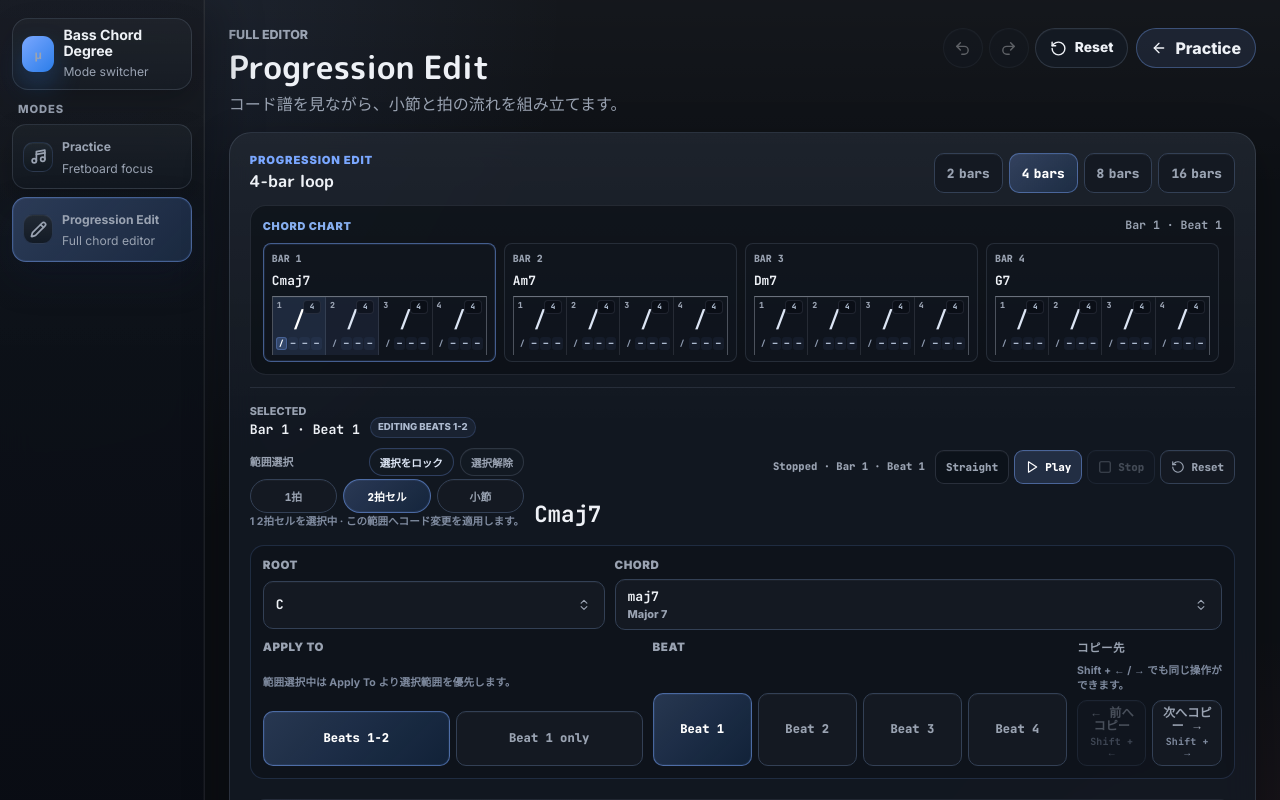
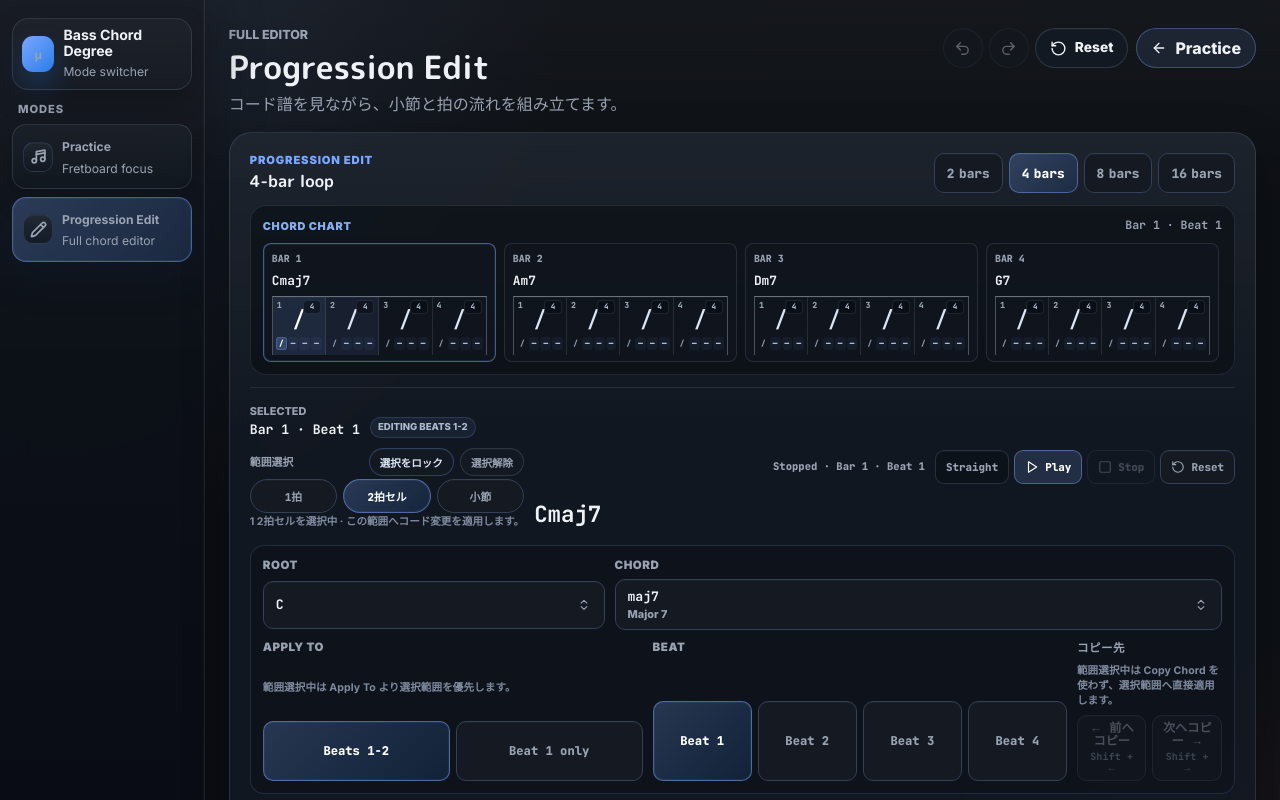
Before and after one commit to muu-ima/muu-fret-degree, a Next.js app: page /progression in a window 1280 px wide. Shown: the top 800 px of the page. Built offline with nearby package versions, Linux system fonts and the light colour scheme.

Commit message:
Limit progression chord copy to single selection

```diff
--- a/app/components/progression/editor/ProgressionHarmonyEditor.tsx
+++ b/app/components/progression/editor/ProgressionHarmonyEditor.tsx
@@ -38,6 +38,8 @@ export function ProgressionHarmonyEditor({
   roots,
   selectedCell,
 }: ProgressionHarmonyEditorProps) {
+  const isCopyDisabled = isRangeSelectionActive || hasLockedTargets;
+
   return (
     <section className="progressionHarmonySection" aria-label="Harmony">
       <div className="progressionHarmonyFields">
@@ -126,12 +128,16 @@ export function ProgressionHarmonyEditor({
         <div className="progressionApplySection">
           <span className="controlLabel">コピー先</span>
           <small className="progressionCopyHint">
-            Shift + ← / → でも同じ操作ができます。
+            {hasLockedTargets
+              ? "ロック中は Copy Chord を使わず、ロック対象へ直接適用します。"
+              : isRangeSelectionActive
+                ? "範囲選択中は Copy Chord を使わず、選択範囲へ直接適用します。"
+                : "Shift + ← / → でも同じ操作ができます。"}
           </small>
           <div className="progressionCopyTabs" role="group" aria-label="現在のコードを隣の編集枠へコピー">
             <button
               type="button"
-              disabled={!canCopyHarmonyToPrevious}
+              disabled={isCopyDisabled || !canCopyHarmonyToPrevious}
               aria-label="現在のコードを前の編集枠へコピー"
               onClick={() => onHarmonyCopy(-1)}
             >
@@ -140,7 +146,7 @@ export function ProgressionHarmonyEditor({
             </button>
             <button
               type="button"
-              disabled={!canCopyHarmonyToNext}
+              disabled={isCopyDisabled || !canCopyHarmonyToNext}
               aria-label="現在のコードを次の編集枠へコピー"
               onClick={() => onHarmonyCopy(1)}
             >
```
